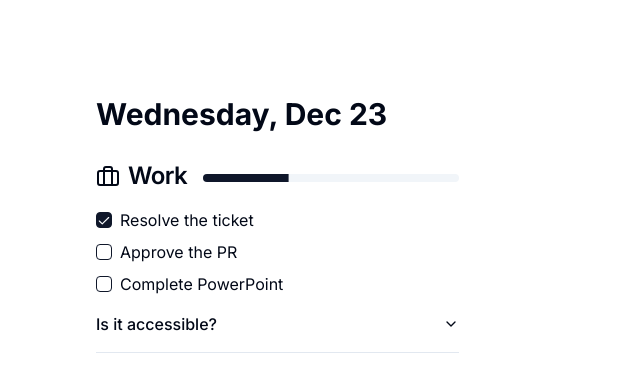
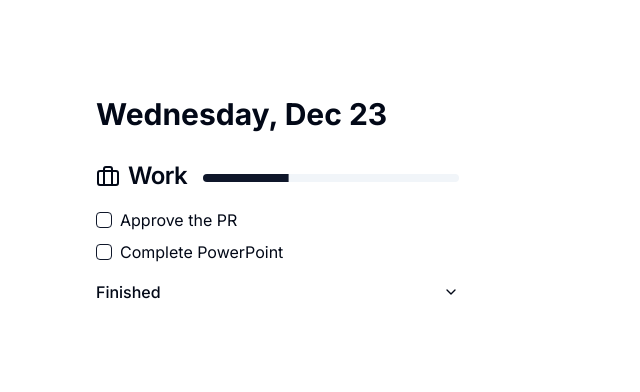
Before and after one commit to jlgrimes/suika, a Next.js app: page / in a window 1280 px wide. Both pictures are taken after a click on the checkbox 104 px from the left and 220 px from the top of the page. Shown: the top 392 px of the page, without its empty margins (0-640 px from the left). Built offline with nearby package versions, Linux system fonts and the light colour scheme.

Commit message:
fixed all the spacing of the card

```diff
--- a/components/completed-tasks-accordion.tsx
+++ b/components/completed-tasks-accordion.tsx
@@ -4,14 +4,20 @@ import {
   AccordionItem,
   AccordionTrigger,
 } from "@/components/ui/accordion"
+import { TaskInterface, TaskItem } from "./task-item"
 
-export const CompletedTasksAccordion = () => {
+interface CompletedTasksAccordionProps {
+  completedTasks: TaskInterface[];
+  handleTaskChecked: (taskId: string) => void;
+}
+
+export const CompletedTasksAccordion = (props: CompletedTasksAccordionProps) => {
   return (
-    <Accordion type="single" collapsible>
+    <Accordion type="single" collapsible className="[&>*]:border-0" disabled={props.completedTasks.length === 0}>
       <AccordionItem value="item-1">
-        <AccordionTrigger>Is it accessible?</AccordionTrigger>
-        <AccordionContent>
-          Yes. It adheres to the WAI-ARIA design pattern.
+        <AccordionTrigger className="pt-0">Finished</AccordionTrigger>
+        <AccordionContent className="flex flex-col gap-1">
+          {props.completedTasks.map((task) => <TaskItem key={task.id} task={task} handleTaskChecked={props.handleTaskChecked} />)}
         </AccordionContent>
       </AccordionItem>
     </Accordion>
--- a/components/task-item.tsx
+++ b/components/task-item.tsx
@@ -14,7 +14,7 @@ interface TaskItemProps {
 export const TaskItem = (props: TaskItemProps) => {
   return (
     <div className="flex items-center space-x-2">
-      <Checkbox id={props.task.id} onClick={() => props.handleTaskChecked(props.task.id)} />
+      <Checkbox id={props.task.id} defaultChecked={props.task.complete} onClick={() => props.handleTaskChecked(props.task.id)} />
       <label
         htmlFor={props.task.id}
         className="text-md peer-disabled:cursor-not-allowed peer-disabled:opacity-70 select-none"
--- a/components/topic-card.tsx
+++ b/components/topic-card.tsx
@@ -29,6 +29,8 @@ export const TopicCard = () => {
     description: 'Complete PowerPoint',
     complete: false
   }]);
+  const incompleteTasks = tasks.filter((task) => !task.complete);
+  const completedTasks = tasks.filter((task) => task.complete);
 
   const handleTaskChecked = (taskId: string) => {
     // TODO: This is going to be the logic to feed to backend
@@ -45,18 +47,20 @@ export const TopicCard = () => {
   }
 
   return (
-    <div className="w-full md:w-1/2 xl:w-1/3">
-      <div className="flex gap-4 pb-4 items-center">
+    <div className="w-full md:w-1/2 xl:w-1/3 flex flex-col gap-4">
+      <div className="flex gap-4 items-center">
         <div className="flex gap-2 mb-1 items-center">
           <BriefcaseIcon />
           <CardTitle className="select-none">Work</CardTitle>
         </div>
         <TopicProgressIndicator tasks={tasks} />
       </div>
-      <div className="flex flex-col gap-2">
-        {tasks.map((task) => <TaskItem key={task.id} task={task} handleTaskChecked={handleTaskChecked} />)}
-      </div>
-      <CompletedTasksAccordion />
+      {incompleteTasks.length > 0 && (
+        <div className="flex flex-col gap-2">
+          {incompleteTasks.map((task) => <TaskItem key={task.id} task={task} handleTaskChecked={handleTaskChecked} />)}
+        </div>
+      )}
+      {completedTasks.length > 0 && <CompletedTasksAccordion completedTasks={completedTasks} handleTaskChecked={handleTaskChecked} />}
     </div>
   )
 }
```
